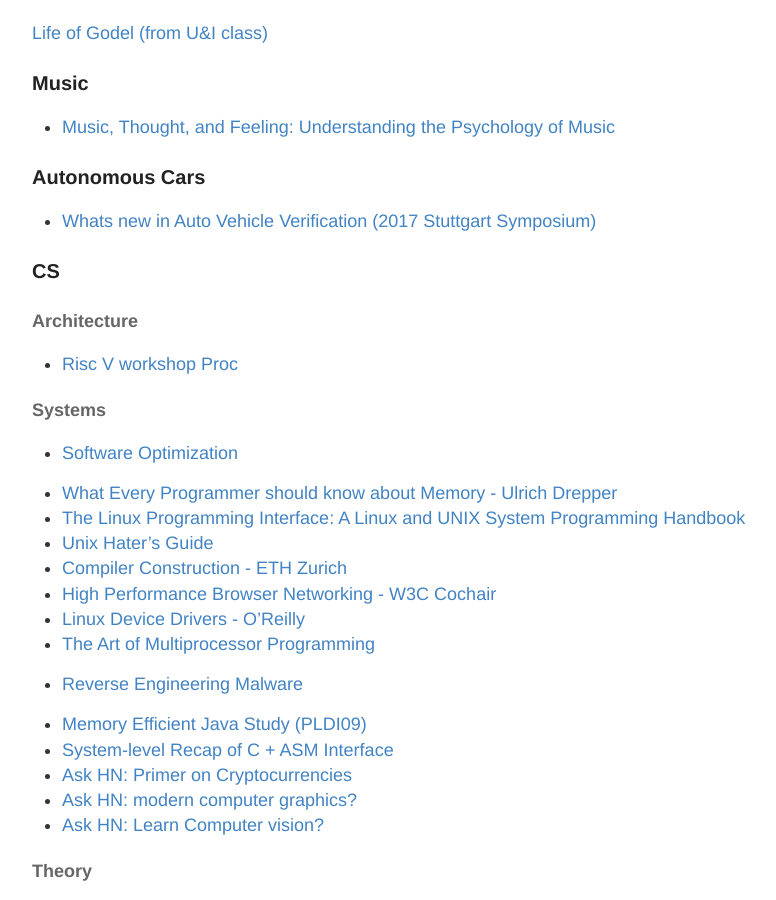
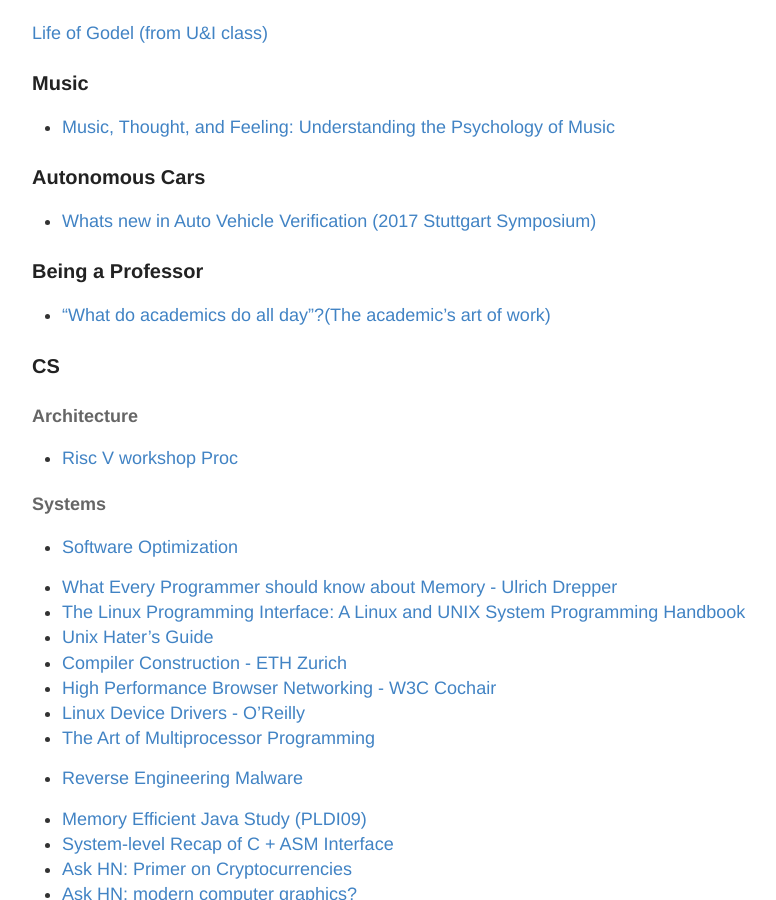
Before and after one commit to RONNCC/ronncc.github, a Jekyll site: the page built from _posts/2015-12-25-ReadingList.md, in a window 1280 px wide and 900 px high, scrolled down 2996 px. Shown: the whole window, without its empty margins (248-1024 px from the left). Built offline with Jekyll 4.4.1, drawn with Linux system fonts in a browser that asks for light colours; comment, search, counter and statistics services are not loaded.

```diff
--- a/_posts/2015-12-25-ReadingList.md
+++ b/_posts/2015-12-25-ReadingList.md
@@ -120,6 +120,9 @@
 ### Autonomous Cars
 - [Whats new in Auto Vehicle Verification (2017 Stuttgart Symposium)](https://blog.foretellix.com/2017/06/27/whats-new-in-av-verification-report-from-the-stuttgart-symposium/)
 
+### Being a Professor
+- ["What do academics do all day"?(The academic’s art of work)](http://www.ru.is/~luca/PAPERS/ivorytower.pdf)
+
 
 ### CS
 
```
